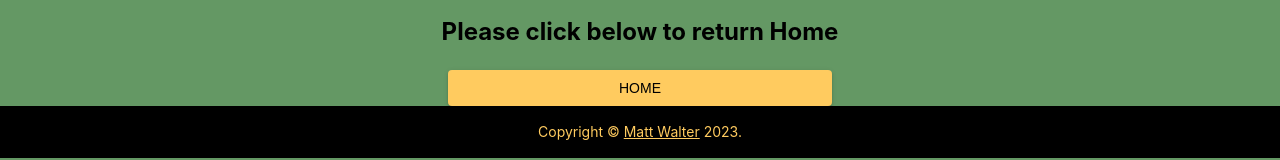
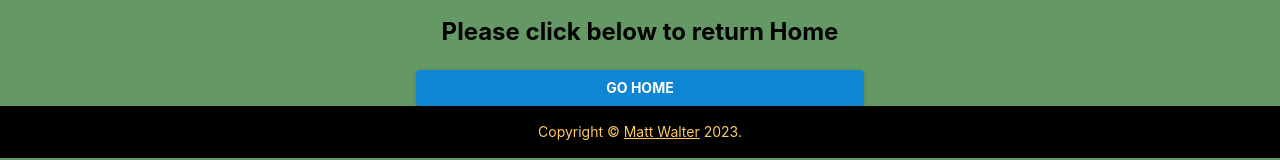
Before and after one commit to MattWalterTX/mygit, a React (Create React App) app: page /1 in a window 1280 px wide. Shown: the part 125-285 px from the top of the page. Built offline with nearby package versions, Linux system fonts and the light colour scheme; no server answers.

Commit message:
Correct 404 return Fn

```diff
--- a/src/Components/BadURL/BadURL.js
+++ b/src/Components/BadURL/BadURL.js
@@ -1,5 +1,5 @@
 import React from 'react'
-import Link from '@mui/material/Link';
+import { Link } from 'react-router-dom'
 import Button from '@mui/material/Button'
 
 
@@ -8,8 +8,9 @@ const BadURL = () => {
         <div>
         <h2 className='info-prompt'>That was not a valid choice...<p>Please click below to return Home</p></h2>
         <Link to='/'>
-            <Button variant="contained">
-                Home
+            <Button variant="contained" component={Link} to="/" sx={() => ({
+                backgroundColor: '#0E86D4', color: 'white', fontWeight: 'bold', width: '35%' })}>
+                  Go Home
             </Button>
         </Link>
         </div>
--- a/src/Components/Form/Form.js
+++ b/src/Components/Form/Form.js
@@ -29,7 +29,7 @@ class Form extends Component {
           <option value="white">W - White</option>
         </select>
         <Button variant="contained" sx={() => ({
-          backgroundColor: '#0E86D4', color: 'white', fontStyle: 'italic', width: '35%' })}>
+          backgroundColor: '#0E86D4', color: 'white', fontWeight: 'bold', width: '35%' })}>
             Sort Cards
         </Button>
       </Stack>
```
